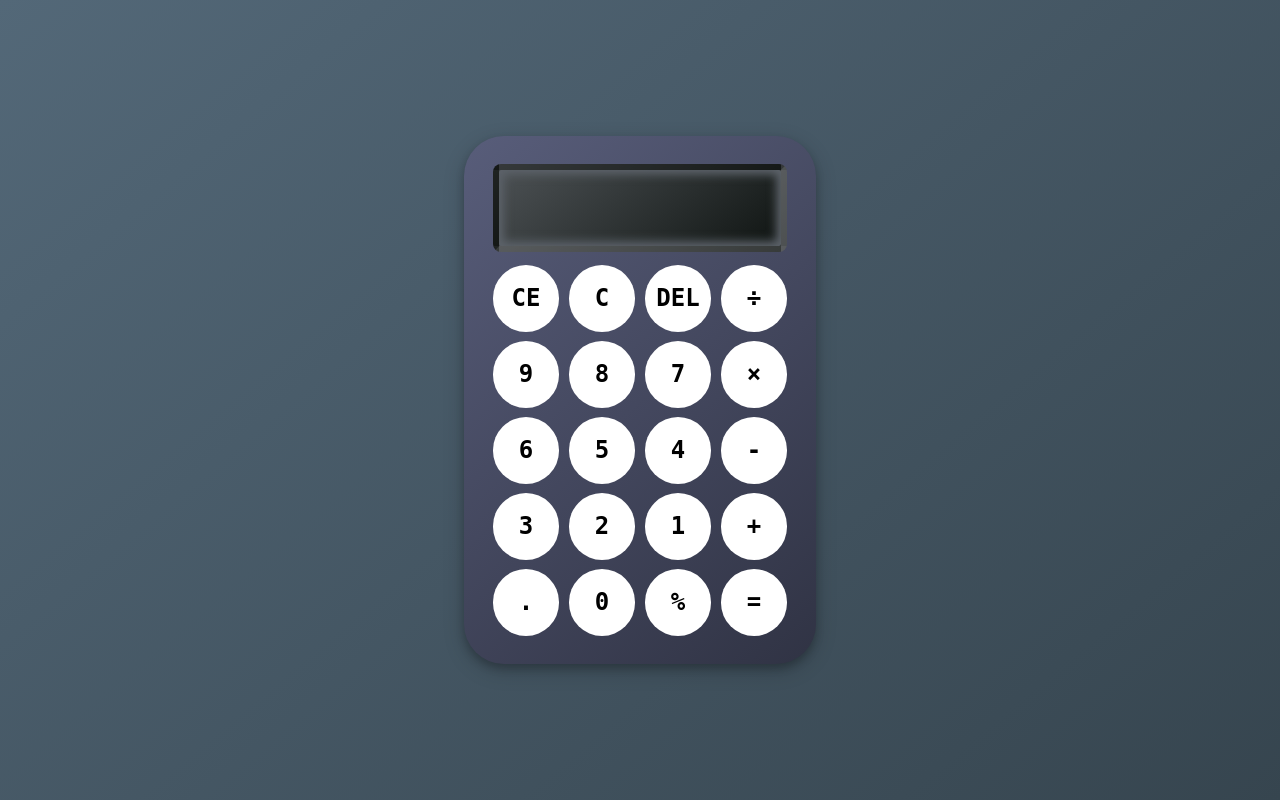
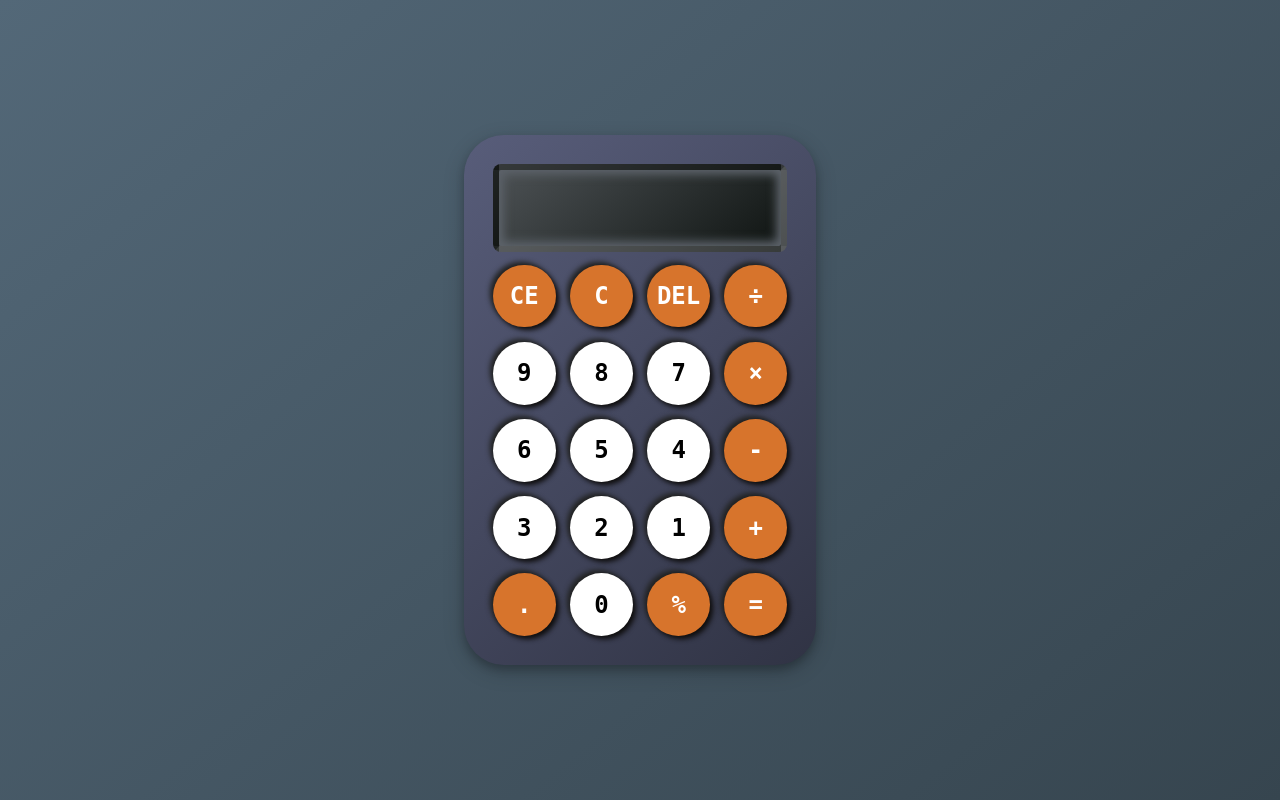
Before and after one commit to LaDonaAmor/Mini-Projects, a PHP site: page /Calculator/index.html in a window 1280 px wide. Run offline with PHP 8.4, Linux system fonts and the light colour scheme.

Commit message:
style: fix colors

```diff
--- a/Calculator/js.js
+++ b/Calculator/js.js
@@ -235,3 +235,37 @@ document.addEventListener("keydown", (e) => {
   }
   e.preventDefault();
 });
+
+// Robust: blur calculator focusables when clicking/tapping outside the calculator
+(function installOutsideBlur() {
+  const calculatorEl = document.querySelector("#calculator");
+  if (!calculatorEl) return;
+
+  // Make body focusable so we can move focus away as a fallback
+  try {
+    if (!document.body.hasAttribute("tabindex")) document.body.setAttribute("tabindex", "-1");
+  } catch (err) {}
+
+  function blurInside() {
+    const focusables = calculatorEl.querySelectorAll("input, button, [tabindex]");
+    focusables.forEach((el) => {
+      try { el.blur(); } catch (err) {}
+    });
+    // As a fallback, focus the body so nothing inside stays focused
+    try { document.body.focus(); } catch (err) {}
+  }
+
+  // pointerdown fires before focus/active changes on most devices
+  document.addEventListener("pointerdown", (ev) => {
+    if (!calculatorEl.contains(ev.target)) {
+      blurInside();
+    }
+  });
+
+  // also handle touchstart for older browsers/devices
+  document.addEventListener("touchstart", (ev) => {
+    if (!calculatorEl.contains(ev.target)) {
+      blurInside();
+    }
+  }, { passive: true });
+})();
--- a/Calculator/style.css
+++ b/Calculator/style.css
@@ -7,7 +7,7 @@
 }
 
 body {
-  font-family: "Segoe UI", Roboto, sans-serif;
+  max-width: 100vw;
   min-height: 100vh;
   display: flex;
   justify-content: center;
@@ -16,23 +16,11 @@ body {
   color: white;
 }
 
-.display:focus,
-.clear_entry:focus,
-.clear:focus,
-.delete:focus,
-.decimal:focus,
-.percent:focus,
-.operator:focus,
-.equal:focus,
-.numbers:focus {
-  outline: none;
-  border: none;
-}
-
 #calculator {
+  width: 90%;
   max-width: 22rem;
   width: 100%;
-  margin: auto;
+  margin: 2rem auto;
   padding: 1.8rem;
   background-color: #333940;
   background-image: linear-gradient(140deg, #585d7a, #303344);
@@ -58,14 +46,14 @@ body {
   font-size: 1.5rem;
   font-family: "Fira Code", monospace;
   text-shadow: 0 0 5px rgba(255, 255, 255, 0.4),
-     0 0 10px rgba(255, 255, 255, 0.2);
+    0 0 10px rgba(255, 255, 255, 0.2);
 }
 
 .buttons {
   display: grid;
   width: 100%;
   grid-template-columns: repeat(4, 1fr);
-  gap: 0.6rem;
+  gap: 0.9rem;
   border: none;
   color: gray;
   margin: 0;
@@ -97,7 +85,31 @@ body {
   align-items: center;
   justify-content: center;
   font-family: "Fira Code", monospace;
+  box-shadow: 0.2rem 0.2rem 0.3rem #0f0e0e, -0.2rem -0.2rem 0.3rem #232424;
 }
 
+.clear_entry,
+.clear,
+.delete,
+.decimal,
+.percent,
+.operator,
+.equal {
+  background-color: #d7742c;
+  color: #fff;
+}
+
+.display:focus,
+.clear_entry:focus,
+.clear:focus,
+.delete:focus,
+.decimal:focus,
+.percent:focus,
+.operator:focus,
+.equal:focus,
+.numbers:focus {
+  outline: none;
+  border: none;
+}
 
 /*Responsiveness*/
```
